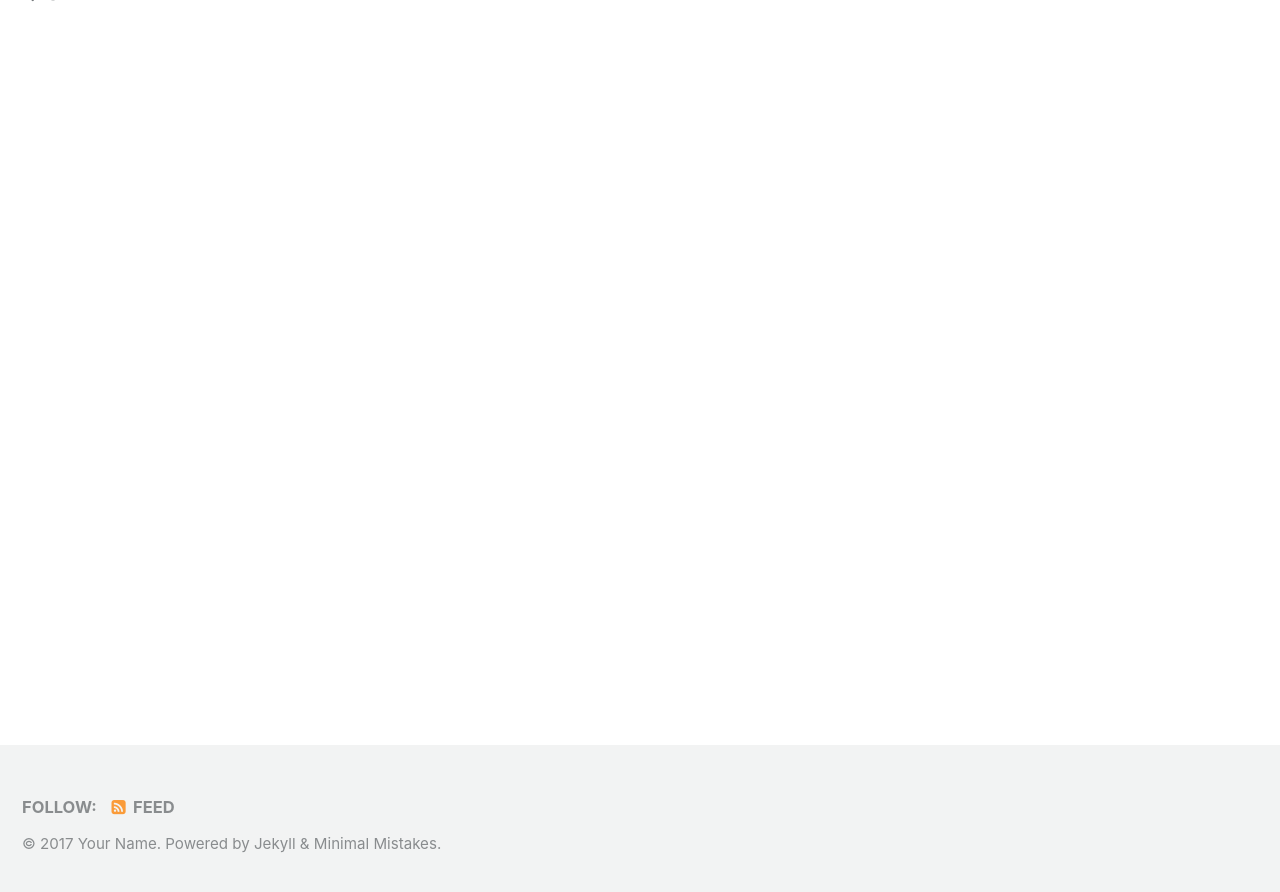
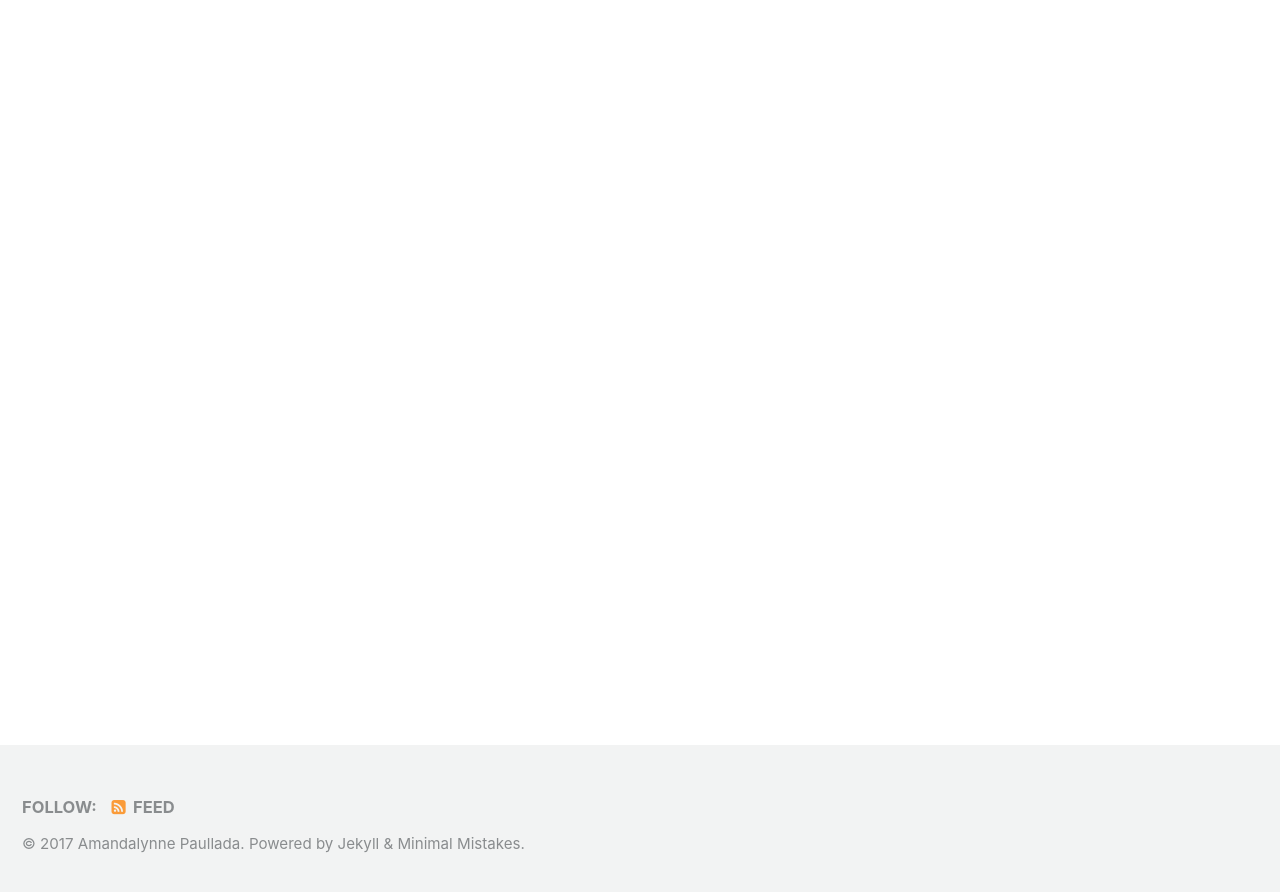
Before and after one commit to amandalynne/amandalynne.github.io, a Jekyll site: the page built from index.html, in a window 1280 px wide and 900 px high, scrolled down 253 px. Shown: the top 892 px of the window. Built offline with Jekyll 4.4.1, drawn with Linux system fonts in a browser that asks for light colours; the list of posts is cut into pages by our own code; some of the changed text lies outside the part shown.

Commit message:
update config

```diff
--- a/_config.yml
+++ b/_config.yml
@@ -9,10 +9,10 @@ minimal_mistakes_skin    : "default" # "air", "aqua", "contrast", "dark", "dirt"
 
 # Site Settings
 locale                   : "en"
-title                    : "Site Title"
+title                    : "Amandalynne Paullada"
 title_separator          : "-"
-name                     : "Your Name"
-description              : "An amazing website."
+name                     : "Amandalynne Paullada"
+description              : "dis my site"
 url                      : # the base hostname & protocol for your site e.g. "https://mmistakes.github.io"
 baseurl                  : # the subpath of your site, e.g. "/blog"
 repository               : # GitHub username/repo-name e.g. "mmistakes/minimal-mistakes"
@@ -83,10 +83,10 @@ analytics:
 
 # Site Author
 author:
-  name             : "Your Name"
+  name             : "Amandalynne Paullada"
   avatar           : # path of avatar image, e.g. "/assets/images/bio-photo.jpg"
-  bio              : "I am an amazing person."
-  location         : "Somewhere"
+  bio              : "It's me"
+  location         :
   email            :
   uri              :
   bitbucket        :
```
